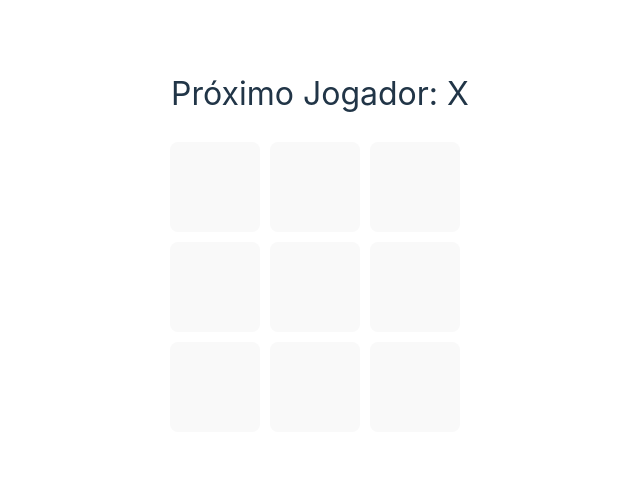
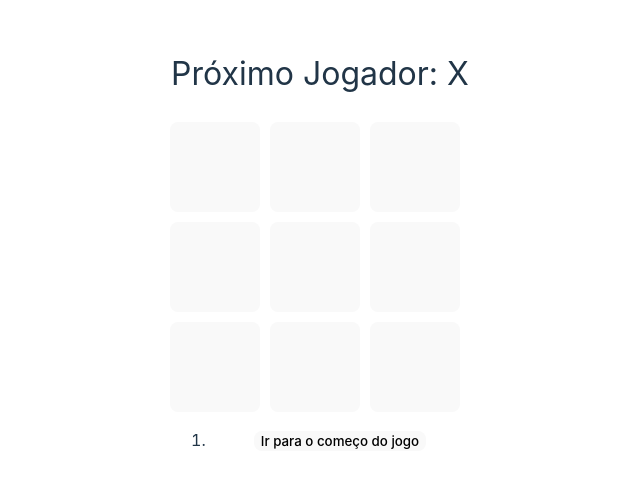
Before and after one commit to SilvestreRenato/Tic-tac-toe-React, a React (Vite) app in the folder App/: page / in a window 1280 px wide. Shown: the part 141-628 px from the top of the page, without its empty margins (320-960 px from the left). Built offline with nearby package versions, Linux system fonts and the light colour scheme.

Commit message:
jumpTo function

```diff
--- a/App/src/Components/Game/index.jsx
+++ b/App/src/Components/Game/index.jsx
@@ -4,12 +4,34 @@ import Board from "../Board";
 export default function Game() {
   const [xIsNext, setXIsNext] = useState(true)
   const [history, setHistory] = useState([Array(9).fill(null)])
-  const currentSquares = history[history.length - 1]
+  const [currentMove, setCurrentMove] = useState(0)
+  const currentSquares = history[currentMove]
 
   function handlePlay(nextSquares) {
-    setHistory([...history, nextSquares]);
+    const nextHistory = [...history.slice(0, currentMove + 1), nextSquares];
+    setHistory(nextHistory);
+    setCurrentMove(nextHistory.length - 1);
     setXIsNext(!xIsNext);
   }
+
+  function jumpTo(nextMove) {
+    setCurrentMove(nextMove)
+    setXIsNext(nextMove % 2 === 0)
+  }
+
+  const moves = history.map((squares, move) => {
+    let description;
+    if (move > 0) {
+      description = 'Ir para ' + move + 'º movimento'
+    } else {
+      description = 'Ir para o começo do jogo'
+    }
+    return (
+      <li key={move}>
+        <button onClick={() => jumpTo(move)}>{description}</button>
+      </li>
+    )
+  })
 
   return (
     <div className="game">
@@ -17,7 +39,7 @@ export default function Game() {
         <Board xIsNext={xIsNext} squares={currentSquares} onPlay={handlePlay} />
       </div>
       <div className="game-info">
-        <ol>{/*TODO*/}</ol>
+        <ol>{moves}</ol>
       </div>
     </div>
   )
```
